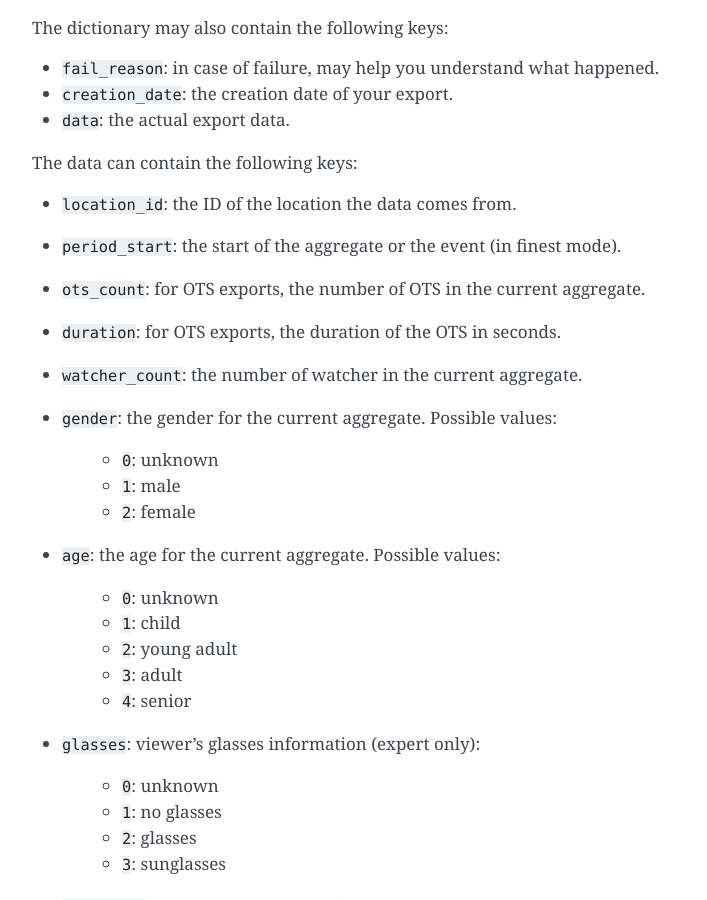
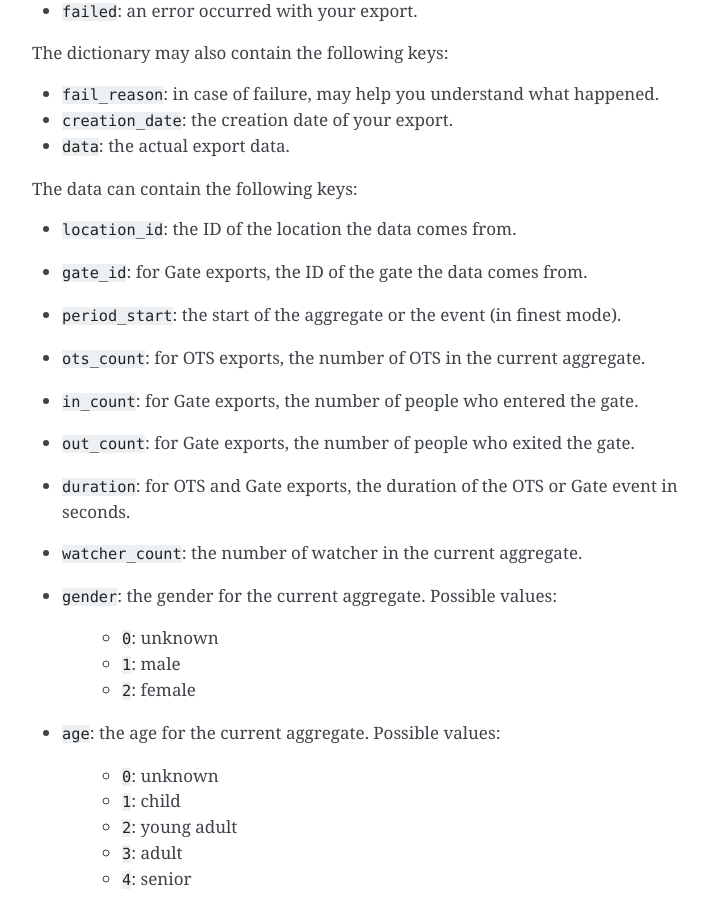
Before and after one commit to quividi/vidicenter-api-documentation, a Sphinx documentation site: the page built from docs/source/data.rst, in a window 1280 px wide and 900 px high, scrolled down 1567 px. Shown: the whole window, without its empty margins (388-1095 px from the left). Built offline with Sphinx 7.4.7, drawn with Linux system fonts in a browser that asks for light colours; some of the changed text lies outside the part shown.

Commit message:
Evol [#131259947] Added documentation for gate data export

```diff
--- a/docs/source/data.rst
+++ b/docs/source/data.rst
@@ -15,11 +15,12 @@
 * ``data_type``: The type of data you want to extract. Allowed values:
 
     * ``ots``: OTS data
+    * ``gate``: Gate data
     * ``viewers``: Viewers data
 
 * ``time_resolution``: The time resolution used in the aggregation. Allowed values:
 
-    * ``finest``: Do not aggregate, display all raw objects (unavailable for OTS exports).
+    * ``finest``: Do not aggregate, display all raw objects (unavailable for OTS and Gate exports).
     * ``5m``: 5 minutes aggregates
     * ``10m``: 10 minutes aggregates
     * ``15m``: 15 minutes aggregates
@@ -67,9 +68,12 @@
 The data can contain the following keys:
 
 * ``location_id``: the ID of the location the data comes from.
+* ``gate_id``: for Gate exports, the ID of the gate the data comes from.
 * ``period_start``: the start of the aggregate or the event (in finest mode).
 * ``ots_count``: for OTS exports, the number of OTS in the current aggregate.
-* ``duration``: for OTS exports, the duration of the OTS in seconds.
+* ``in_count``: for Gate exports, the number of people who entered the gate.
+* ``out_count``: for Gate exports, the number of people who exited the gate.
+* ``duration``: for OTS and Gate exports, the duration of the OTS or Gate event in seconds.
 * ``watcher_count``: the number of watcher in the current aggregate.
 * ``gender``: the gender for the current aggregate. Possible values:
 
```
